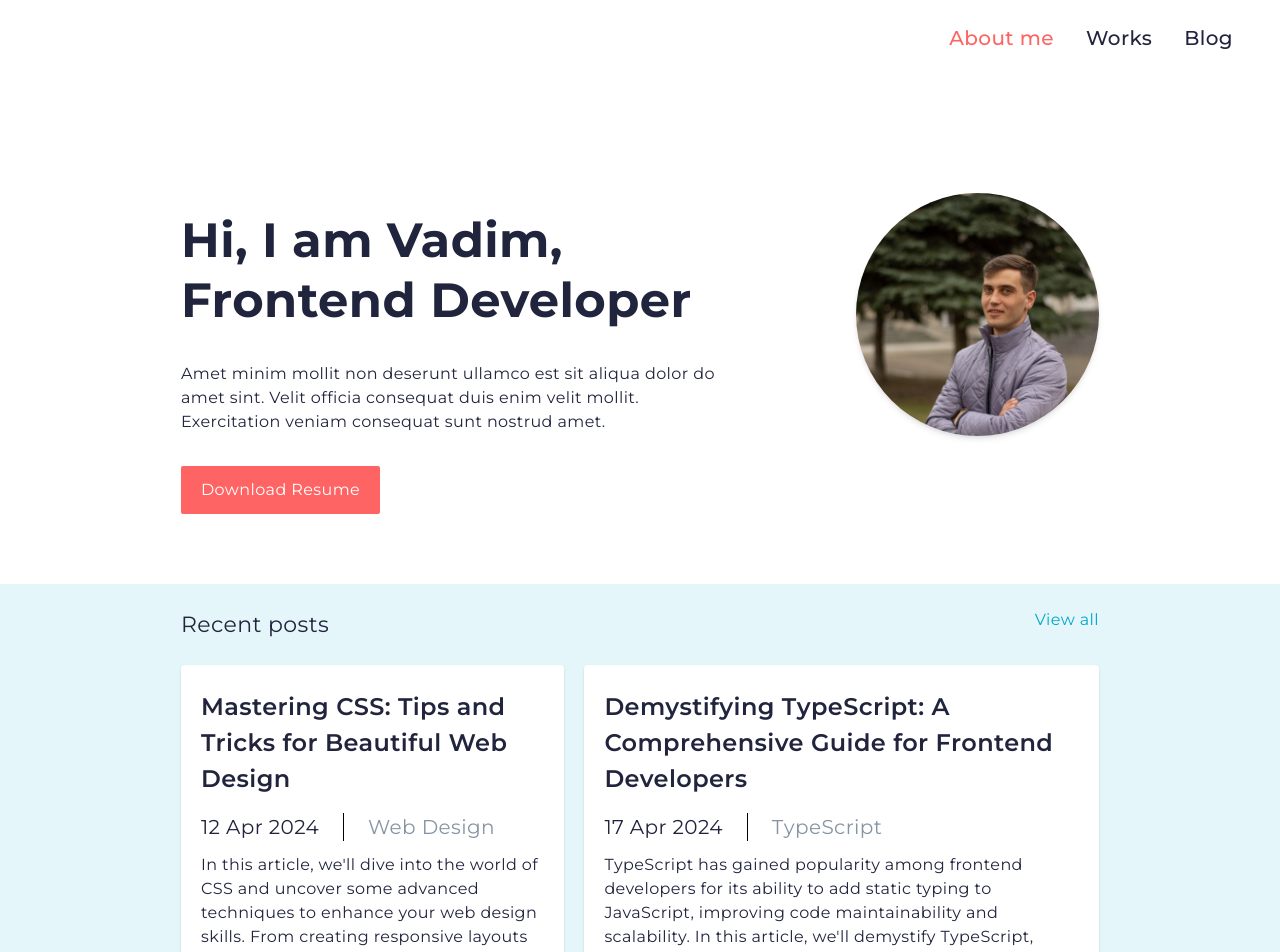
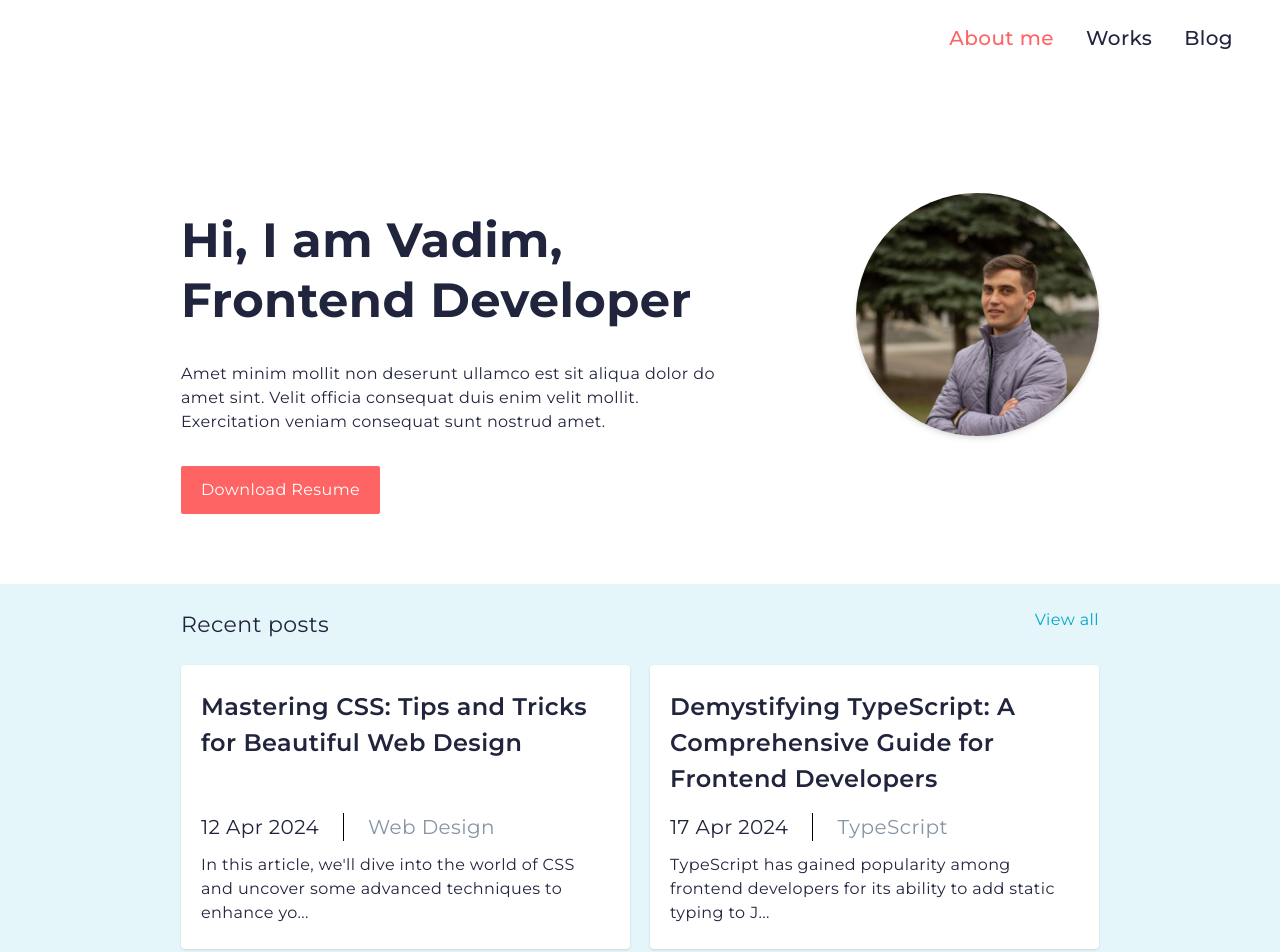
Before and after one commit to TomaVadim/portfolio-frontend, a Next.js app: page / in a window 1280 px wide. Shown: the top 952 px of the page. Built offline with nearby package versions, Linux system fonts and the light colour scheme.

Commit message:
feat: add posibility to change post's length

```diff
--- a/src/components/post/post.tsx
+++ b/src/components/post/post.tsx
@@ -1,15 +1,17 @@
 import type { Post as Props } from "@/types/post";
 
-export const Post = ({ date, categores, text, title }: Props): JSX.Element => {
+export const Post = ({ date, categores, text, title, length }: Props): JSX.Element => {
+  const shorterText = length ? `${text.slice(0, length)}...` : text;
+
   return (
     <>
-      <h5 className="mb-4 font-semibold [font-size:_clamp(1.2rem,5vw,1.5rem)]">{title}</h5>
+      <h5 className="mb-4 grow font-semibold [font-size:_clamp(1.2rem,5vw,1.5rem)]">{title}</h5>
       <div className="mb-3 text-lg flex gap-6">
         <span className="[font-size:_clamp(0.875rem,3vw,1.25rem)]">{date}</span>
         <span className="h-full min-h-7 w-[1px] bg-black"></span>
         <span className="text-light [font-size:_clamp(0.875rem,3vw,1.25rem)]">{categores}</span>
       </div>
-      <p>{text}</p>
+      <p>{shorterText}</p>
     </>
   );
 };
--- a/src/components/posts/posts.tsx
+++ b/src/components/posts/posts.tsx
@@ -11,8 +11,8 @@ export const Posts = ({ postsList }: Props): JSX.Element => {
   return (
     <>
       {latestPosts.map(({ id, ...postsProps }) => (
-        <article key={id} className="py-6 px-5 bg-white shadow rounded text-dark">
-          <PostCard id={id} {...postsProps} />
+        <article key={id} className="py-6 px-5 flex-[50%] flex flex-col bg-white shadow rounded text-dark">
+          <PostCard id={id} length={100} {...postsProps} />
         </article>
       ))}
     </>
--- a/src/types/post.ts
+++ b/src/types/post.ts
@@ -2,6 +2,7 @@ export interface Post {
   id: number;
   date: string;
   title: string;
+  length?: number;
   categores: string;
   text: string;
 }
```
